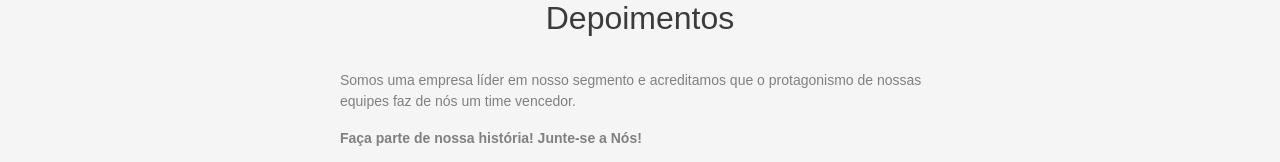
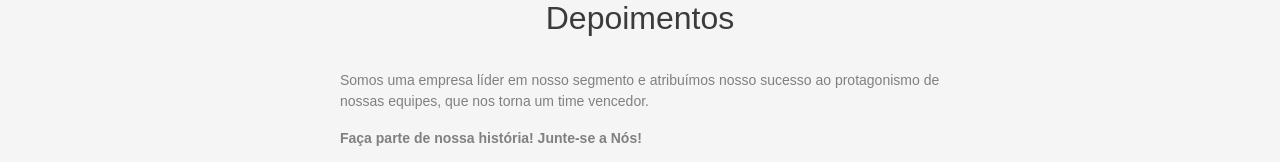
Before and after one commit to felipe-seabra/kifol-fertilizantes, a React (Create React App) app: page /depositions in a window 1280 px wide. Shown: the part 175-337 px from the top of the page. Built offline with nearby package versions, Linux system fonts and the light colour scheme; the HTML template or start-up script is replaced by a standard one.

Commit message:
chore: replace text page depositions

```diff
--- a/src/pages/Depositions/index.tsx
+++ b/src/pages/Depositions/index.tsx
@@ -8,7 +8,7 @@ import VideoCard from '../../components/VideoCard';
 
 const TEXT = [
   `
-Somos uma empresa líder em nosso segmento e acreditamos que o protagonismo de nossas equipes faz de nós um time vencedor.`,
+  Somos uma empresa líder em nosso segmento e atribuímos nosso sucesso ao protagonismo de nossas equipes, que nos torna um time vencedor.`,
 
   <strong>Faça parte de nossa história! Junte-se a Nós!</strong>
 ];
```
